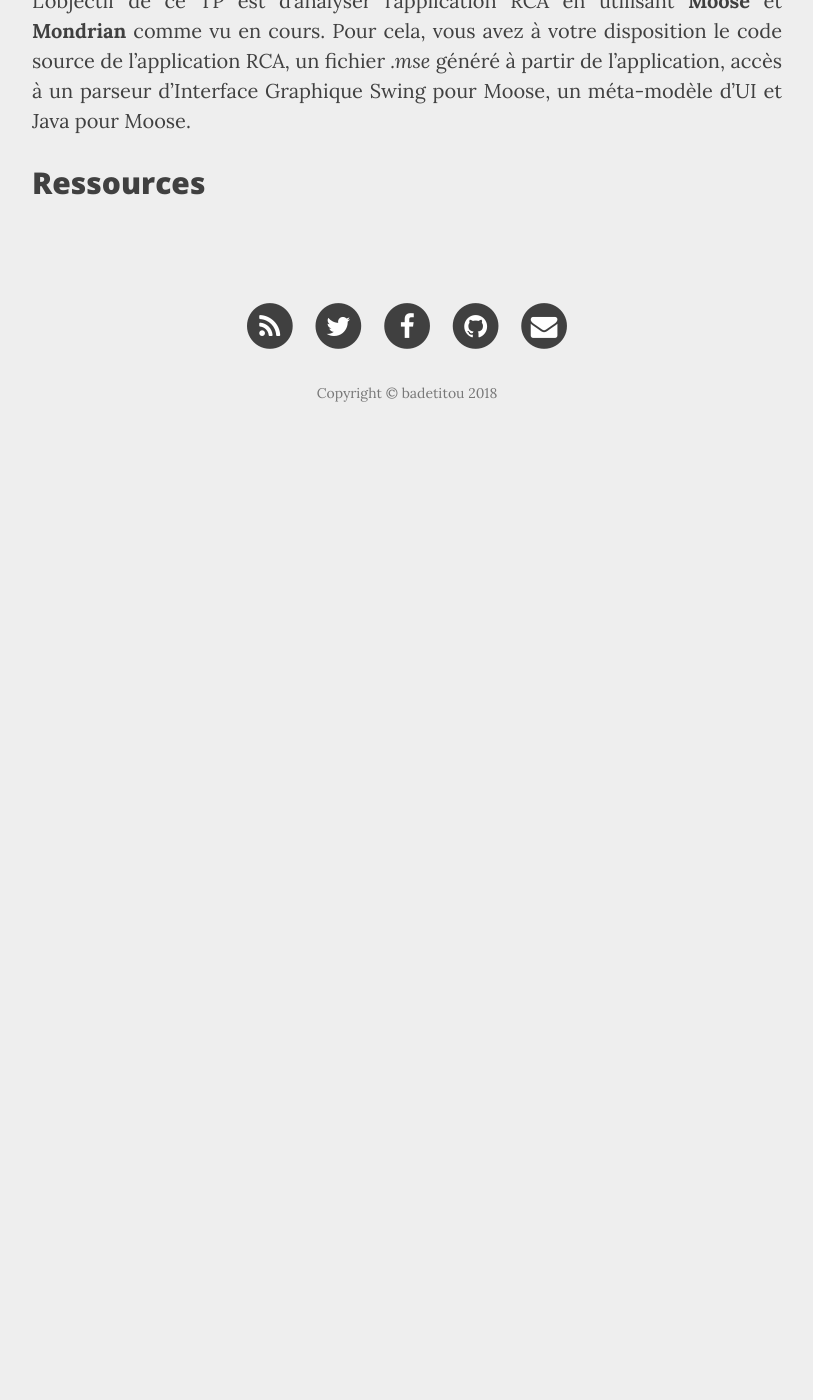
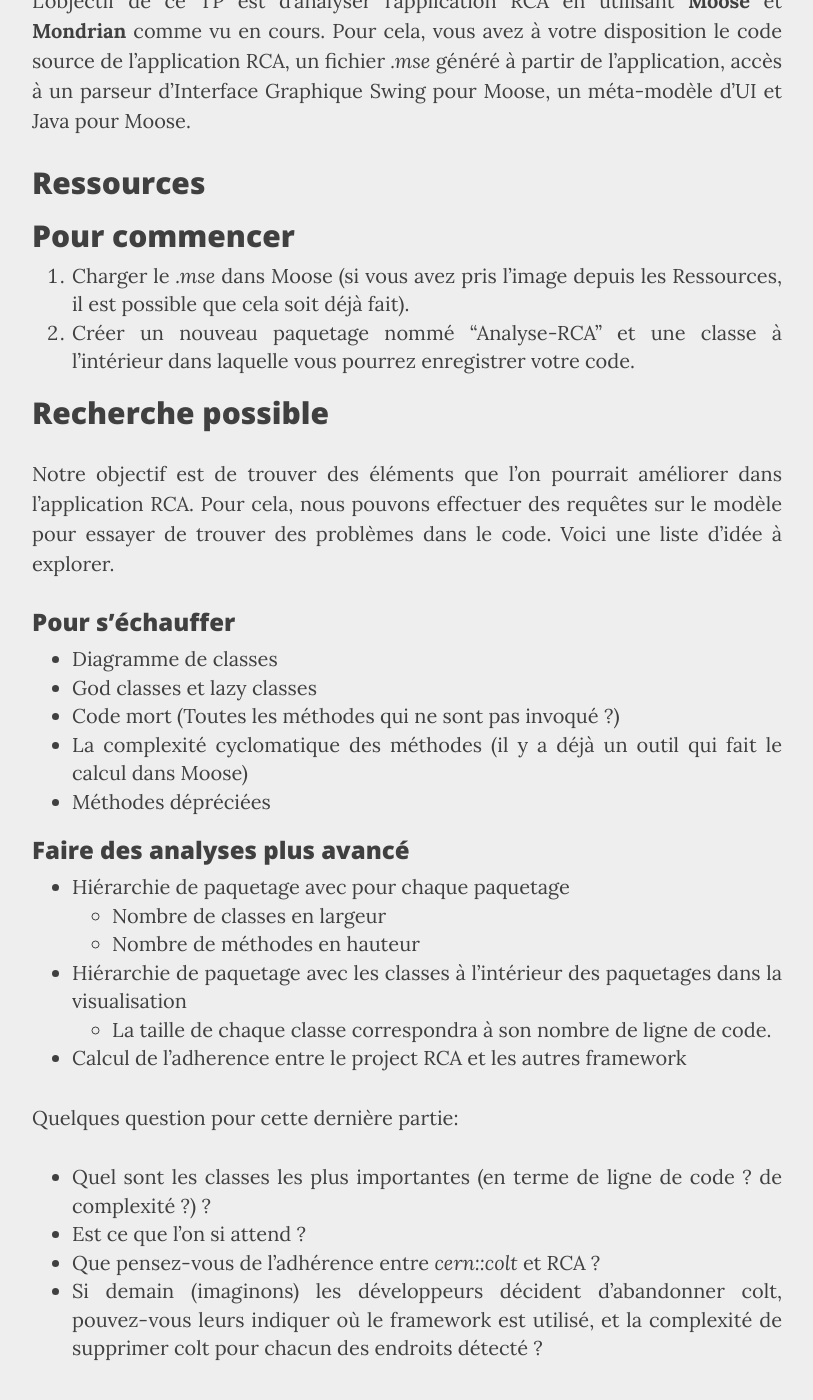
Before and after one commit to badetitou/badetitou.github.io, a Jekyll site: the page built from teaching/mtp/VisuRCA.md, in a window 1280 px wide and 1400 px high, scrolled down 514 px. Shown: the whole window, without its empty margins (233-1046 px from the left). Built offline with Jekyll 4.4.1, drawn with Linux system fonts in a browser that asks for light colours; nearby versions of some CDN libraries; before the commit the page ends 983 px from its top, so only the background shows below that; some of the changed text lies outside the part shown.

Commit message:
write tp sujet one shot

```diff
--- a/teaching/mtp/VisuRCA.md
+++ b/teaching/mtp/VisuRCA.md
@@ -6,7 +6,7 @@
 categories: teaching mtp _ignore
 ---
 
-# Jeu de carte
+# Visualisation de RCA
 
 L'objectif de ce TP est d'analyser l'application RCA en utilisant **Moose** et **Mondrian** comme vu en cours.
 Pour cela, vous avez à votre disposition le code source de l'application RCA,
@@ -15,3 +15,38 @@
   un méta-modèle d'UI et Java pour Moose.
 
 ## Ressources
+
+## Pour commencer
+
+1. Charger le _.mse_ dans Moose (si vous avez pris l'image depuis les Ressources, il est possible que cela soit déjà fait).
+2. Créer un nouveau paquetage nommé "Analyse-RCA" et une classe à l'intérieur dans laquelle vous pourrez enregistrer votre code.
+
+## Recherche possible
+
+Notre objectif est de trouver des éléments que l'on pourrait améliorer dans l'application RCA.
+Pour cela, nous pouvons effectuer des requêtes sur le modèle pour essayer de trouver des problèmes dans le code.
+Voici une liste d'idée à explorer.
+
+### Pour s'échauffer
+
+* Diagramme de classes
+* God classes et lazy classes
+* Code mort (Toutes les méthodes qui ne sont pas invoqué ?)
+* La complexité cyclomatique des méthodes (il y a déjà un outil qui fait le calcul dans Moose)
+* Méthodes dépréciées
+
+### Faire des analyses plus avancé
+
+* Hiérarchie de paquetage avec pour chaque paquetage
+  * Nombre de classes en largeur
+  * Nombre de méthodes en hauteur
+* Hiérarchie de paquetage avec les classes à l'intérieur des paquetages dans la visualisation
+  * La taille de chaque classe correspondra à son nombre de ligne de code.
+* Calcul de l'adherence entre le project RCA et les autres framework
+
+Quelques question pour cette dernière partie:
+
+* Quel sont les classes les plus importantes (en terme de ligne de code ? de complexité ?) ?
+* Est ce que l'on si attend ?
+* Que pensez-vous de l'adhérence entre _cern::colt_ et RCA ?
+* Si demain (imaginons) les développeurs décident d'abandonner colt, pouvez-vous leurs indiquer où le framework est utilisé, et la complexité de supprimer colt pour chacun des endroits détecté ?
```
